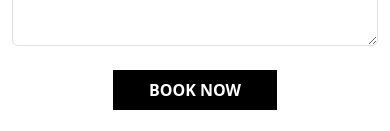
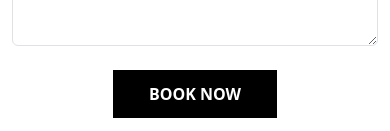
Before and after one commit to AsalYousefi/Medical-Booking, a React (Vite) app: page / in a window 390 px wide. Shown: the part 4980-5111 px from the top of the page. Built offline with nearby package versions, Linux system fonts and the light colour scheme.

Commit message:
responsive in mobile is done

```diff
--- a/src/MainSection/Booking/Booking.jsx
+++ b/src/MainSection/Booking/Booking.jsx
@@ -51,7 +51,7 @@ export default function Booking() {
             <div className="w-100 text-center">
               <button
                 type="submit"
-                className="submit-btn text-uppercase border-0 text-white my-3 py-2 px-4"
+                className="submit-btn text-uppercase border-0 text-white my-3"
               >
                 book now
               </button>
```
